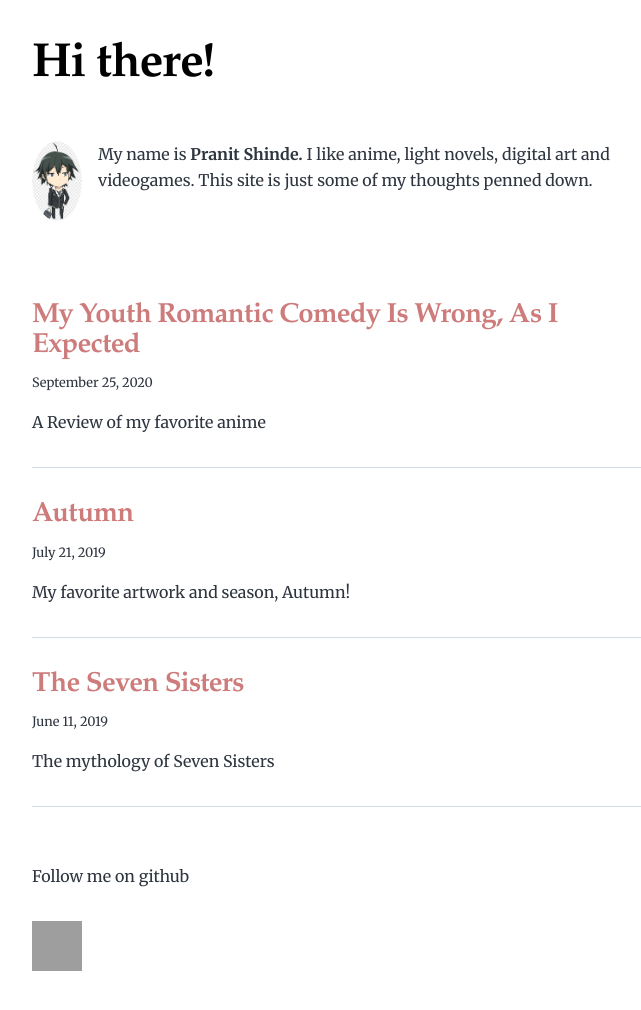
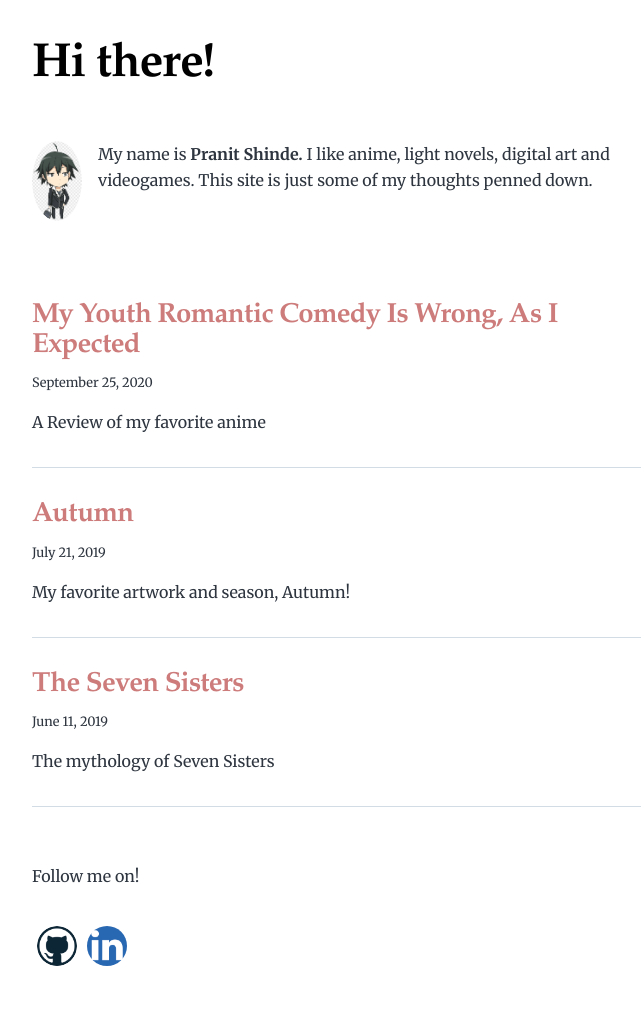
Before and after one commit to pranit1/website, a Gatsby site: page / in a window 1280 px wide. Shown: the whole page, without its empty margins (292-933 px from the left). Built offline with nearby package versions, Linux system fonts and the light colour scheme; Gatsby itself is replaced by a stand-in of ours; grey boxes are pictures that could not be loaded.

Commit message:
adding header and footer

```diff
--- a/src/components/layout.js
+++ b/src/components/layout.js
@@ -1,11 +1,38 @@
 import React from "react"
-import { Link } from "gatsby"
-
+import { Link, useStaticQuery } from "gatsby"
+import Image from "gatsby-image";
 const Layout = ({ location, title, children }) => {
   const rootPath = `${__PATH_PREFIX__}/`
   const isRootPath = location.pathname === rootPath
   let header
-
+  const data = useStaticQuery(graphql`
+  query IconQuery {
+    avatar_github: file(absolutePath: { regex: "/github.png/" }) {
+      childImageSharp {
+        fixed(width: 50, height: 50, quality: 100) {
+          ...GatsbyImageSharpFixed
+        }
+      }
+    }
+    home: file(absolutePath: { regex: "/home.png/" }) {
+      childImageSharp {
+        fixed(width: 60, height: 60, quality: 100) {
+          ...GatsbyImageSharpFixed
+        }
+      }
+    }
+    avatar_linkedin: file(absolutePath: { regex: "/linkedin.png/" }) {
+      childImageSharp {
+        fixed(width: 50, height: 50, quality: 100) {
+          ...GatsbyImageSharpFixed
+        }
+      }
+    }
+  }
+`)
+const avatar_github = data?.avatar_github?.childImageSharp?.fixed
+const avatar_linkedin = data?.avatar_linkedin?.childImageSharp?.fixed
+const avatar_home = data?.home?.childImageSharp?.fixed
   if (isRootPath) {
     header = (
       <h1 className="main-heading">
@@ -15,7 +42,17 @@ const Layout = ({ location, title, children }) => {
   } else {
     header = (
       <Link className="header-link-home" to="/">
-       Home
+      {avatar_home && (
+        <Image
+          fixed={avatar_home}
+          alt="home"
+          className="home-avatar"
+          imgStyle={{
+            borderRadius: `50%`,
+            padding: `5px`
+          }}
+        />
+      )}
       </Link>
     )
   }
@@ -24,7 +61,38 @@ const Layout = ({ location, title, children }) => {
     <div className="global-wrapper" data-is-root-path={isRootPath}>
       <header className="global-header">{header}</header>
       <main>{children}</main>
+      <footer>
+     <p>Follow me on!</p>
+     <a href = "https://github.com/pranit1">
+      {avatar_github && (
+        <Image
+          fixed={avatar_github}
+          alt="github"
+          className="github-avatar"
+          imgStyle={{
+            borderRadius: `50%`,
+            padding: `5px`
+          }}
+        />
+      )}
 
+     </a>
+     <a href = "https://www.linkedin.com/in/pranit-shinde-6880b489/">
+
+      {avatar_linkedin && (
+        <Image
+          fixed={avatar_linkedin}
+          alt="linkedin"
+          className="linkedin-avatar"
+          imgStyle={{
+            borderRadius: `50%`,
+            padding: `5px`
+          }}
+        />
+      )}
+
+     </a>
+     </footer>
     </div>
   )
 }
--- a/src/pages/index.js
+++ b/src/pages/index.js
@@ -1,6 +1,5 @@
 import React from "react"
 import { Link, graphql } from "gatsby"
-
 import Bio from "../components/bio"
 import Layout from "../components/layout"
 import SEO from "../components/seo"
@@ -48,7 +47,7 @@ const BlogIndex = ({ data, location }) => {
           )
         })}
       </ol>
-   <footer><p>Follow me on github</p> <a href = "https://github.com/pranit1"><img src = "https://github.githubassets.com/images/modules/logos_page/GitHub-Mark.png" height="50" width = "50"></img></a></footer>
+
     </Layout>
   )
 }
@@ -75,5 +74,21 @@ export const pageQuery = graphql`
         }
       }
     }
+
+      avatar_github: file(absolutePath: { regex: "/github.png/" }) {
+        childImageSharp {
+          fixed(width: 80, height: 80, quality: 100) {
+            ...GatsbyImageSharpFixed
+          }
+        }
+      }
+      avatar_linkedin: file(absolutePath: { regex: "/linkedin.png/" }) {
+        childImageSharp {
+          fixed(width: 80, height: 80, quality: 100) {
+            ...GatsbyImageSharpFixed
+          }
+        }
+      }
+
   }
 `
```
Also changed, not shown: content/assets/github.png (added), content/assets/home.png (added), content/assets/linkedin.png (added), 1 other file.
